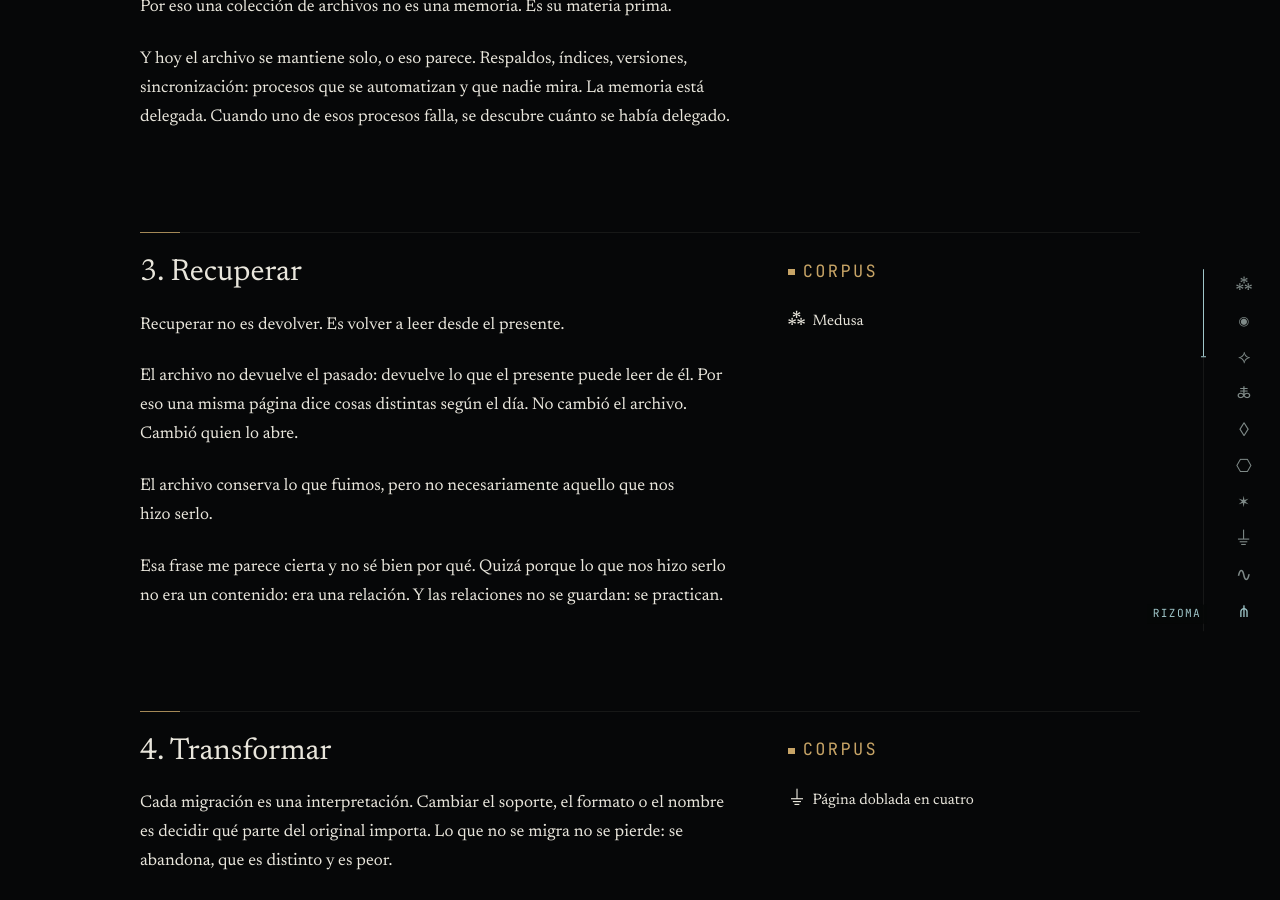
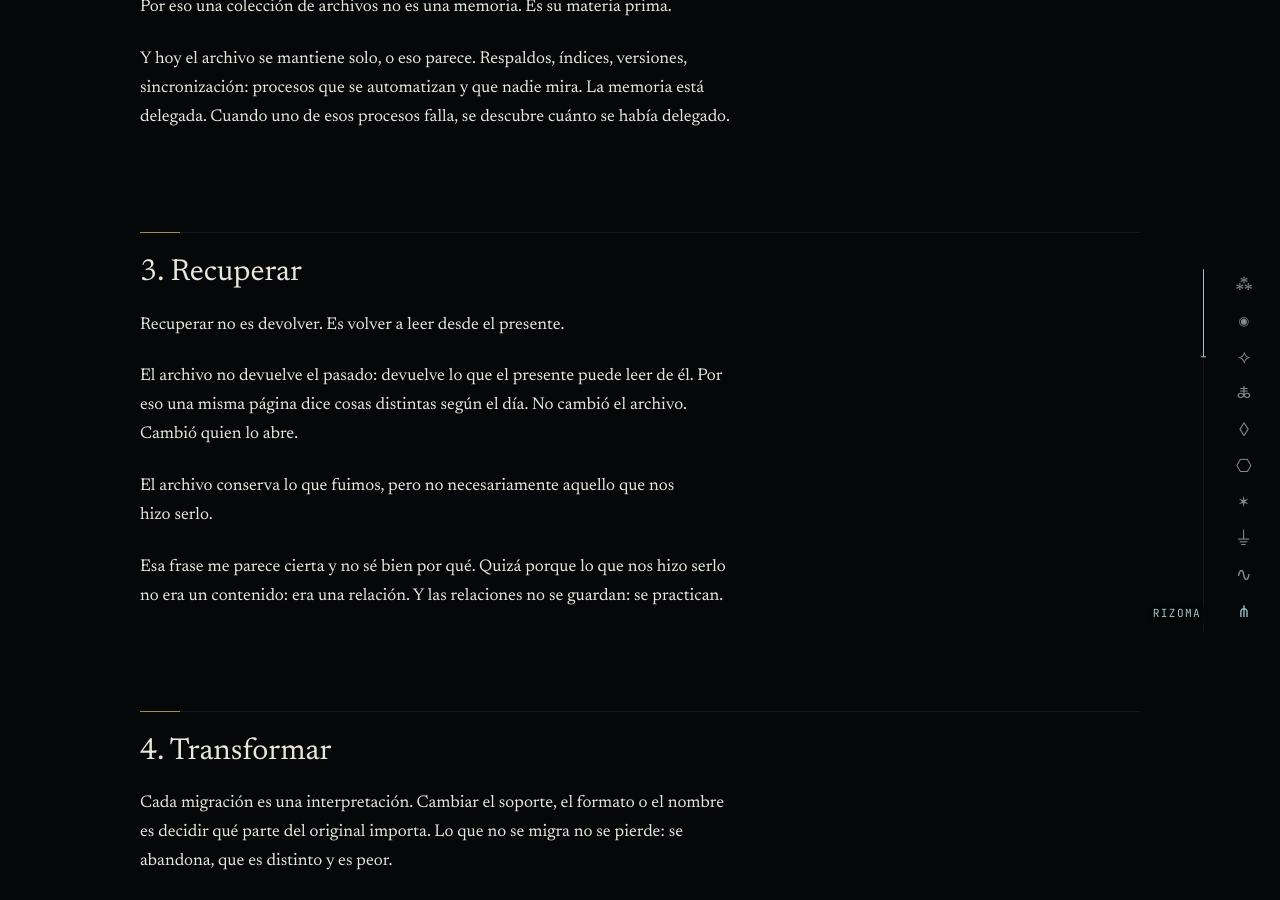
Before and after one commit to hugomoraga/kndl000, a Jekyll site: the page built from content/collections/_exploraciones/archivo.md, in a window 1280 px wide and 900 px high, scrolled down 1300 px. Built offline with Jekyll 4.4.1, drawn with Linux system fonts in a browser that asks for light colours.

Commit message:
fix: remove the forced corpus associations in exploration 02
- keep only the section links that the body makes explicit: Rastros, Pagina que ya no responde and Grid de Palabras\n- keep Candil, Medusa and Pagina doblada en cuatro in the full apparatus corpus\n- leave Guardar, Recuperar and Transformar without a section note until their own pieces exist

```diff
--- a/content/collections/_exploraciones/archivo.md
+++ b/content/collections/_exploraciones/archivo.md
@@ -48,15 +48,6 @@ corpus_secciones:
   - seccion: dos-rastros
     piezas:
       - /fragmentos/
-  - seccion: guardar
-    piezas:
-      - /dispositivos/candil/
-  - seccion: recuperar
-    piezas:
-      - /poemas/medusa/
-  - seccion: transformar
-    piezas:
-      - /vestigios/pagina-doblada-en-cuatro/
   - seccion: deprecar
     piezas:
       - /vestigios/pagina-que-ya-no-responde/
```
